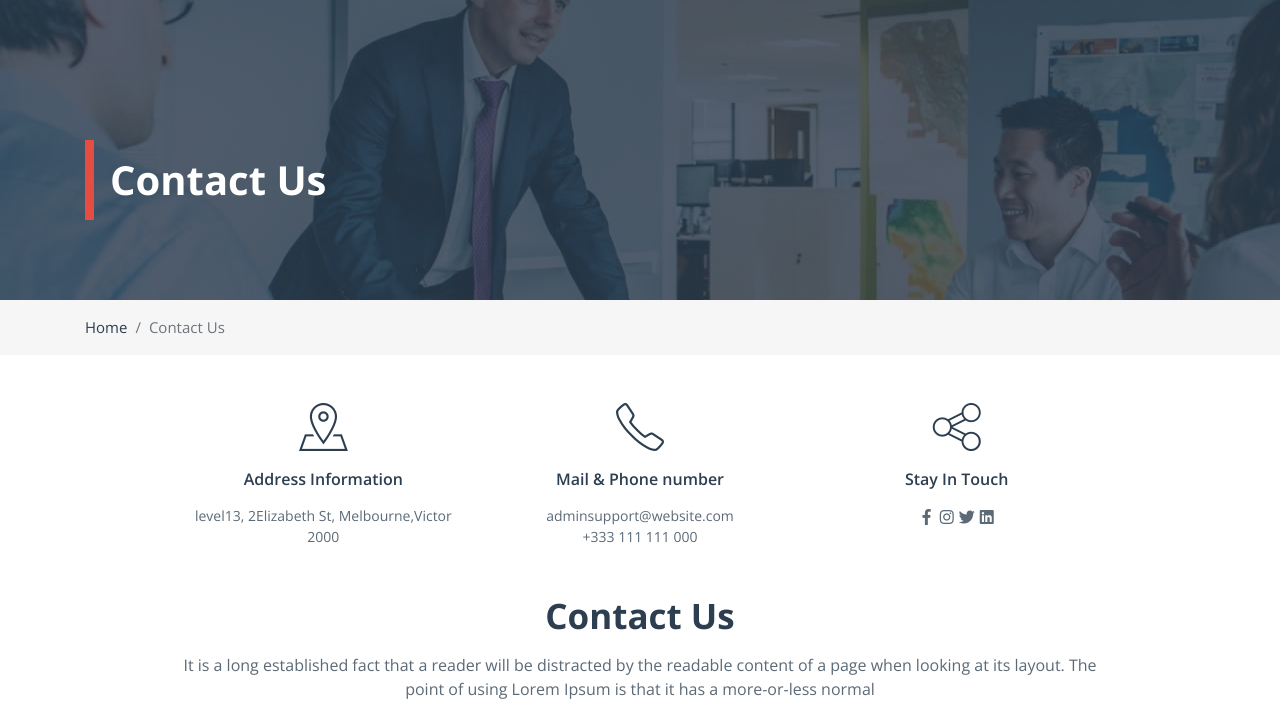
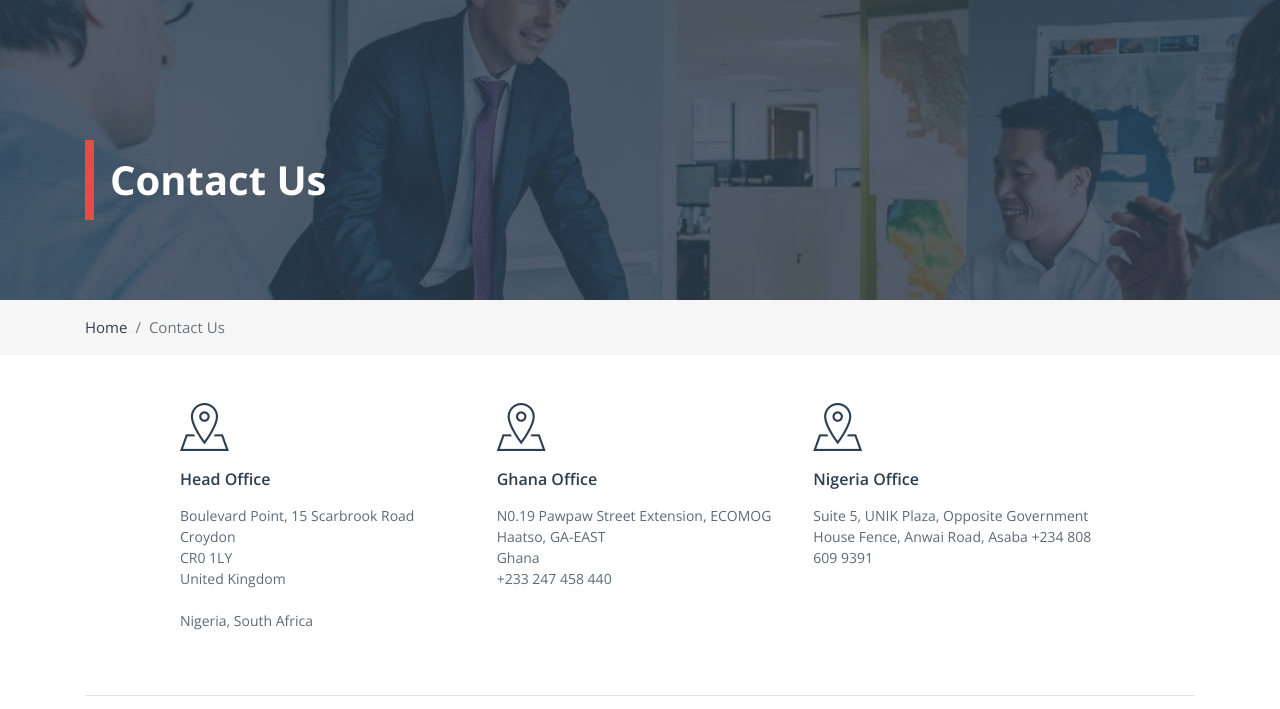
Before and after one commit to tiwiex/enluka_website, a PHP site: page /contact_us in a window 1280 px wide. Shown: the part 149-858 px from the top of the page. Run offline with PHP 8.4, Linux system fonts and the light colour scheme; some libraries are stand-ins or nearby versions; some web fonts are replaced.

Commit message:
updated contact us

```diff
--- a/about.php
+++ b/about.php
@@ -191,7 +191,6 @@ Since day 1, our success has been built on exceptional results. This comes from
                    <img src="assets/custom/images/hp_innovacion2.jpg" alt="Fables Template" class="img-fluid">
                </div>
                <div class="col-12 col-sm-6 wow fadeInRight">
-               <h2 class="font-30 font-weight-bold fables-second-text-color">Let's Talk</h2>
                <?php
                 include 'includes/contact_form.php';
                 ?>
--- a/contact_us.php
+++ b/contact_us.php
@@ -98,59 +98,54 @@ include "includes/navigation.php";
     <div class="container">
             <div class="row overflow-hidden">
                 <div class="col-12 col-md-10 offset-md-1 mt-5">
+
+
+
+
                     <div class="row">
-                        <div class="col-12 col-sm-6 col-md-4 text-center mb-5 mb-md-0 wow fadeInDown" data-wow-delay=".5s">
+                        <div class="col-12 col-sm-6 col-md-4 text-centers mb-5 mb-md-0 wow fadeInDown" data-wow-delay=".5s">
                             <span class="fables-iconmap-icon fa-3x fables-main-text-color fables-second-hover-color"></span>
-                            <h2 class="font-16 semi-font fables-main-text-color my-3">Address Information</h2>
+                            <h2 class="font-16 semi-font fables-main-text-color my-3">Head Office</h2>
                             <p class="font-14 fables-forth-text-color">
-                            level13, 2Elizabeth St, Melbourne,Victor 2000</p>
+                            Boulevard Point, 15 Scarbrook Road <br>
+                      Croydon <br>
+                      CR0 1LY <br>
+                      United Kingdom <br><br>
+                       Nigeria, South Africa</p>
                         </div>
-                        <div class="col-12 col-sm-6 col-md-4 text-center mb-5 mb-md-0 wow fadeInDown" data-wow-delay=".8s">
-                            <span class="fables-iconphone fa-3x fables-main-text-color fables-second-hover-color"></span>
-                            <h2 class="font-16 semi-font fables-main-text-color my-3">Mail & Phone number</h2>
-                            <p class="font-14 fables-forth-text-color">adminsupport@website.com</p>
-                            <p class="font-14 fables-forth-text-color">+333 111 111 000</p>
+                        <div class="col-12 col-sm-6 col-md-4 text-centers mb-5 mb-md-0 wow fadeInDown" data-wow-delay=".8s">
+                            <span class="fables-iconmap-icon fa-3x fables-main-text-color fables-second-hover-color"></span>
+                            <h2 class="font-16 semi-font fables-main-text-color my-3">Ghana Office</h2>
+                            <p class="font-14 fables-forth-text-color">
+
+N0.19 Pawpaw Street Extension,
+ECOMOG Haatso, GA-EAST <br>
+Ghana <br>
++233 247 458 440 </p>
 
                         </div>
-                        <div class="col-12 col-sm-6 col-md-4 text-center mb-5 mb-md-0 wow fadeInDown" data-wow-delay="1.1s">
-                            <span class="fables-iconshare-icon fa-3x fables-main-text-color fables-second-hover-color"></span>
-                            <h2 class="font-16 semi-font fables-main-text-color my-3">Stay In Touch</h2>
-                            <ul class="nav fables-contact-social-links">
-                                <li><a href="#" target="_blank"><i class="fab fa-facebook-f fables-forth-text-color fa-fw"></i></a></li>
-                                <li><a href="#" target="_blank"><i class="fab fa-instagram fables-forth-text-color  fa-fw"></i></a></li>
-                                <li><a href="#" target="_blank"><i class="fab fa-twitter fables-forth-text-color    fa-fw"></i></a></li>
-                                <li><a href="#" target="_blank"><i class="fab fa-linkedin fables-forth-text-color   fa-fw"></i></a></li>
-                            </ul>
+                        <div class="col-12 col-sm-6 col-md-4 text-centers mb-5 mb-md-0 wow fadeInDown" data-wow-delay="1.1s">
+                            <span class="fables-iconmap-icon fa-3x fables-main-text-color fables-second-hover-color"></span>
+                            <h2 class="font-16 semi-font fables-main-text-color my-3">Nigeria Office</h2>
+                            <p class="font-14 fables-forth-text-color">
+
+                            Suite 5, UNIK Plaza, Opposite Government House Fence,
+Anwai Road, Asaba
++234 808 609 9391
                         </div>
                     </div>
-                    <div class="mt-0 mb-5 my-md-5">
-                        <h3 class="font-35 font-weight-bold fables-main-text-color text-center">Contact Us</h3>
-                        <p class="mt-3 fables-forth-text-color  text-center">It is a long established fact that a reader will be distracted by the readable content of a page when looking at its layout. The point of using Lorem Ipsum is that it has a more-or-less normal </p>
 
-                    </div>
 
 
                 </div>
             </div>
 
+        <br><br><hr>
         <div class="row mb-4 mb-md-5 overflow-hidden">
-                <div class="col-12 col-sm-6 wow fadeInLeft">
-                    <form class="fables-contact-form">
-                      <div class="form-group">
-                        <input type="text" class="form-control rounded-0 p-3"  placeholder="Name">
-                      </div>
-                      <div class="form-group">
-                        <input type="email" class="form-control rounded-0 p-3" placeholder="Email">
-                      </div>
-                      <div class="form-group">
-                        <input type="text" class="form-control rounded-0 p-3" placeholder="Subject">
-                      </div>
-                      <div class="form-group">
-                          <textarea class="form-control rounded-0 p-3" placeholder="Message" rows="3"></textarea>
-                      </div>
-                      <button type="submit" class="btn fables-second-background-color rounded-0 text-white btn-block p-3">Send</button>
-                    </form>
-                </div>
+        <?php
+    include 'includes/contact_form.php';
+
+    ?>
                 <div class="col-12 col-sm-6 wow fadeInRight">
                     <div id="map" data-lng="31.248848" data-lat="29.966324" data-icon="assets/custom/images/map-marker.png" data-zom="12" style="width:100%;height:420px"></div>
                 </div>
--- a/includes/contact_form.php
+++ b/includes/contact_form.php
@@ -22,8 +22,3 @@
                       <div><button type="submit" class="btn fables-second-background-color rounded-0 text-white btn-block p-3">Send</button></div>
                     </form>
                     </div>
-
-</div>
-
-</div>
-</div>
--- a/includes/footers.php
+++ b/includes/footers.php
@@ -3,16 +3,7 @@ _
 <div class="fables-footer-image fables-after-overlay white-color py-4 py-lg-5 bg-rules">
     <div class="container">
         <div class="row">
-            <div class="col-12 col-md-8 offset-md-2 col-lg-6 offset-lg-3 mt-2 mb-5 text-center">
-                <h2 class="font-30 semi-font mb-5">Newsletter</h2>
-                <form class="form-inline position-relative">
-                  <div class="form-group fables-subscribe-formgroup">
-                    <input type="email" class="form-control fables-subscribe-input fables-btn-rouned" placeholder="Your Email">
-                  </div>
-                  <button type="submit" class="btn fables-second-background-color fables-btn-rouned fables-subscribe-btn">Subscribe</button>
-                </form>
 
-            </div>
             <div class="col-12 col-lg-4 mb-4 mb-lg-0">
                 <a href="#" class="fables-second-border-color border-bottom pb-3 d-block mb-3 mt-minus-13"><img src="assets/custom/images/enluka1.png" alt="fables template"></a>
                 <p class="font-15 fables-third-text-color">
@@ -33,8 +24,20 @@ _
                       Croydon <br>
                       CR0 1LY <br>
                       United Kingdom <br><br>
-                       Nigeria, South Africa</p>
+
+                      <b>Branches</b><br>
+                       Nigeria, Ghana, South Africa</p><br>
+
+                    <div class="col-12 col-sm-6 col-lg-4">
+
+                <ul class="nav fables-footer-links">
+                    <li> <a href="contact_us">Contact Us</a></li>
+                </ul>
+            </div>
+
                 </div>
+
+
                 <div class="my-3">
                     <h4 class="font-16 semi-font"><span class="fables-iconphone fables-second-text-color pr-2 font-20 mt-1 d-inline-block"></span> Call Now </h4>
                     <p class="font-14 fables-fifth-text-color mt-2 ml-4">+44 747 154 1318</p>
```
Also changed, not shown: includes/newsletter.php (added, +10 -0 lines), 2 other files.
